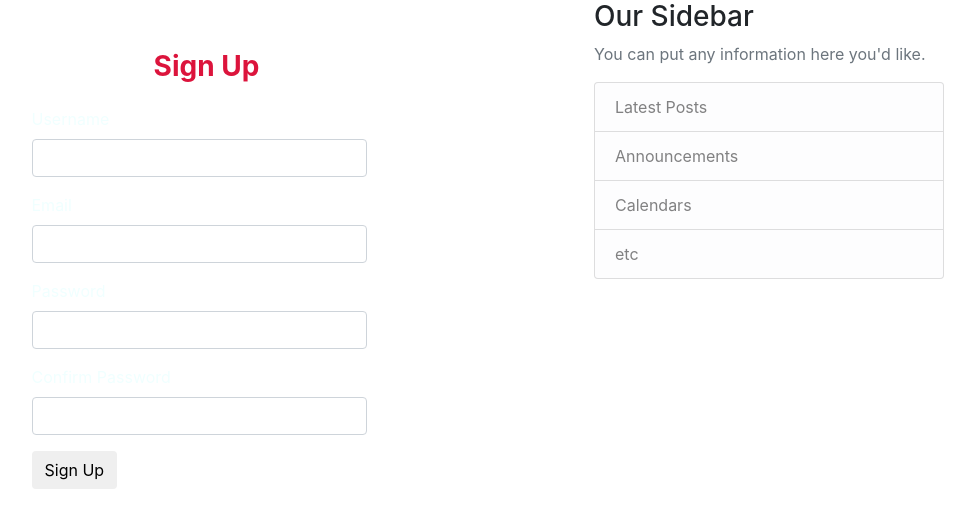
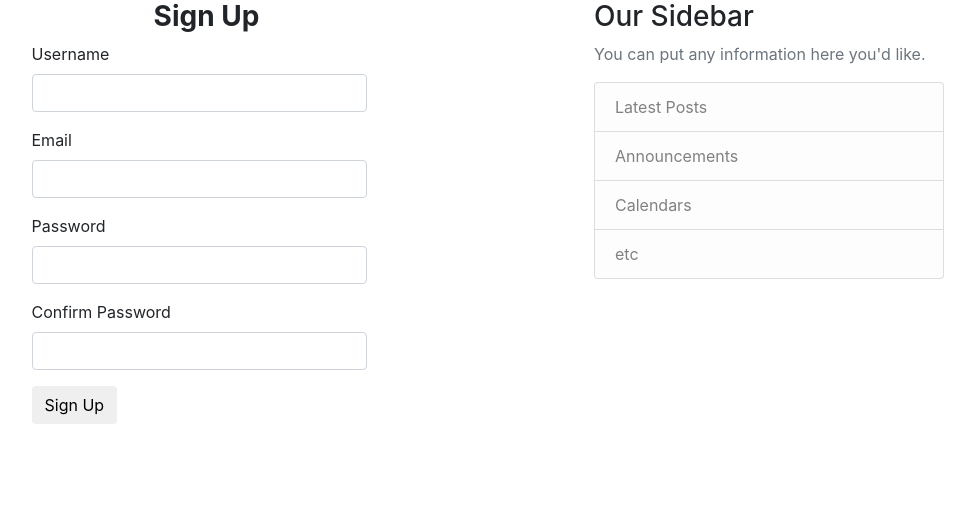
Before and after one commit to kipsang01/Developer-s-Journal, a Flask app: template app/templates/auth/signup.html in a window 1280 px wide. Shown: the top 528 px of the page, without its empty margins (251-1226 px from the left). Run offline with Flask 2, Linux system fonts and the light colour scheme; the template is opened without the code that fills it: values that come from a table or form of the project are taken from there, others are empty; some libraries are stand-ins or nearby versions.

Commit message:
REmoving the sign up template styles

```diff
--- a/app/templates/auth/signup.html
+++ b/app/templates/auth/signup.html
@@ -1,7 +1,7 @@
 {% extends 'base.html' %}
 {% import 'bootstrap/wtf.html' as wtf%}
 {% block content %}
-    <div class="container" style="color: azure; padding-top: 50px;">
+    <div class="container">
         <div class="row">
             <div class="col-md-3"></div>
             <div class="col-md-6"id="login">
@@ -12,7 +12,7 @@
                     </div>
                     {% endif %}
                     {% endfor %}
-                <h3 style="color: crimson; padding-bottom: 15px;" class="text-center"><i class="fas fa-user-plus"></i></i>&nbsp; <strong>Sign Up</strong></h3>
+                <h3 class="text-center"><i class="fas fa-user-plus"></i></i>&nbsp; <strong>Sign Up</strong></h3>
                 {{ wtf.quick_form(registration_form) }}
             </div>
             <div class="col-md-3"></div>
```
